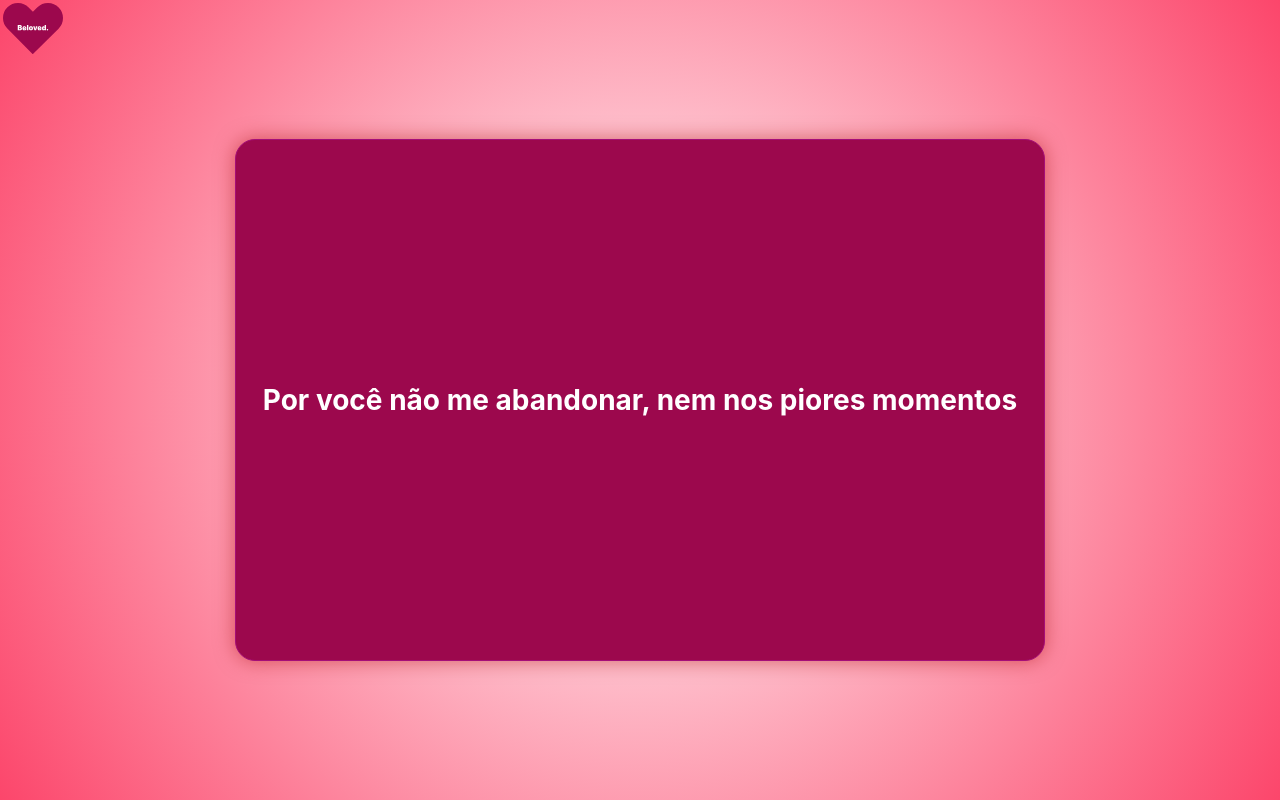
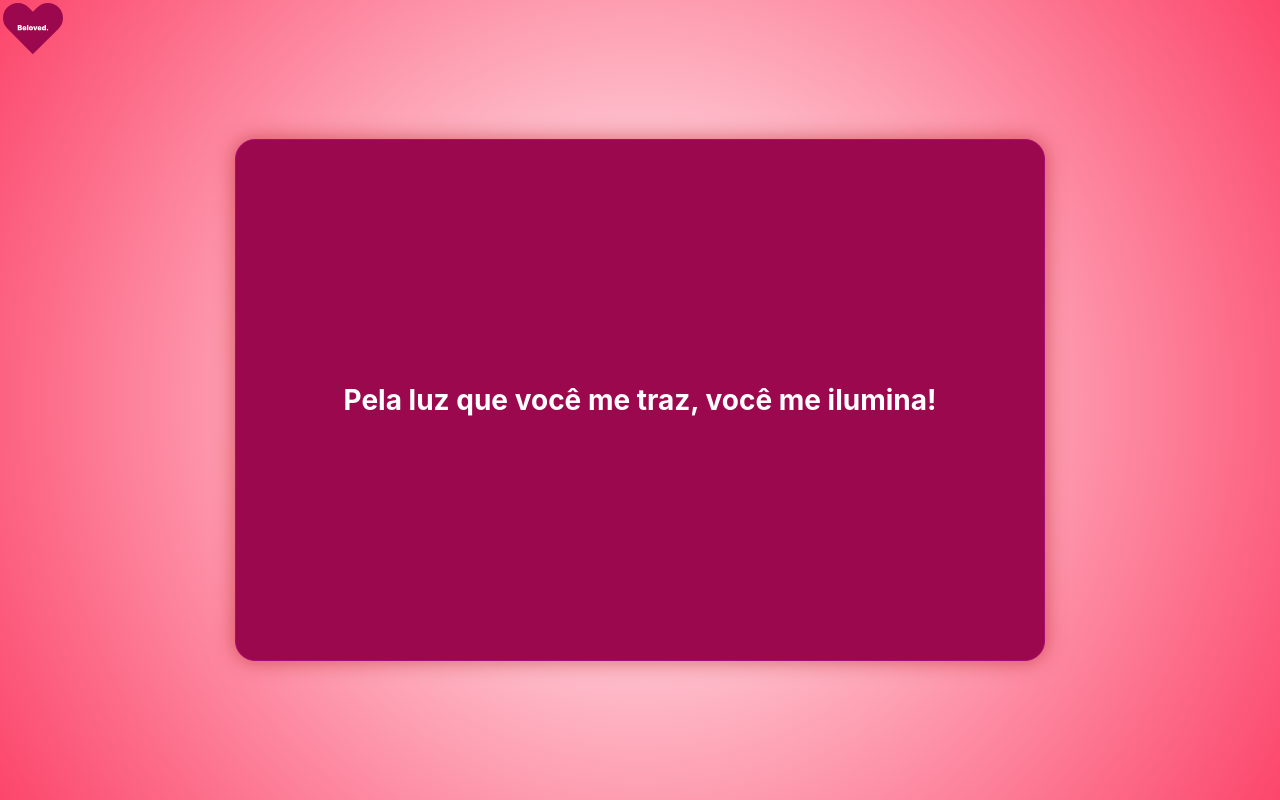
Before and after one commit to daniellourenco-Samba/beloved, a React (Create React App) app: page /message in a window 1280 px wide. Built offline with nearby package versions, Linux system fonts and the light colour scheme.

Commit message:
Update Message.jsx

```diff
--- a/src/pages/message/Message.jsx
+++ b/src/pages/message/Message.jsx
@@ -6,7 +6,7 @@ const Message = (props) => {
 
   return (
     <div className='card'>
-        <h1>Por você não me abandonar, nem nos piores momentos</h1>
+        <h1>Pela luz que você me traz, você me ilumina!</h1>
     </div>
   )
 }
```
